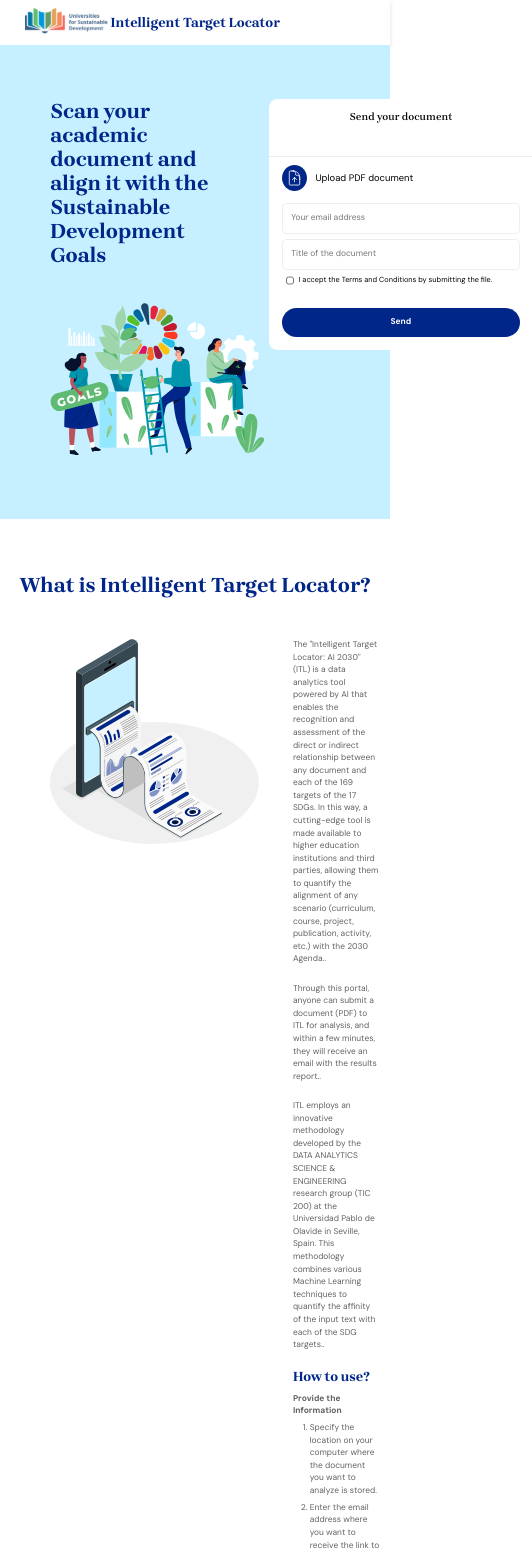
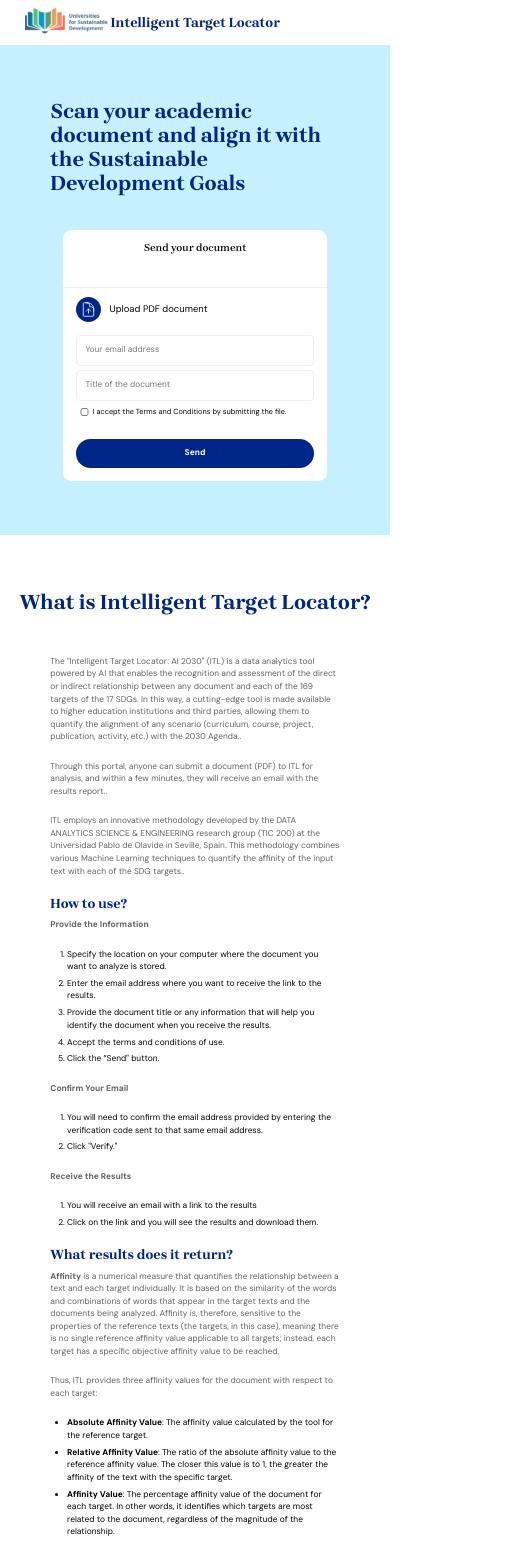
Before and after one commit to enredacoop/usdt, a React (Vite) app in the folder packages/frontend/: page / in a window 390 px wide. Shown: the top 1552 px of the page, 532 px wide, since content can reach past the window. Built offline with nearby package versions, Linux system fonts and the light colour scheme.

Commit message:
update style of descriptions

```diff
--- a/packages/frontend/src/pages/Home/index.tsx
+++ b/packages/frontend/src/pages/Home/index.tsx
@@ -1,7 +1,7 @@
 import Form from "../../components/Form";
 import "./styles.scss";
 import itlImg from "../../assets/img/ITL-hero.svg";
-import amicoImg from "../../assets/img/amico.svg";
+// import amicoImg from "../../assets/img/amico.svg";
 import upoImg from "../../assets/img/upo.png";
 import vilniausImg from "../../assets/img/vilniaus.jpeg";
 import savoniaImg from "../../assets/img/savonia.png";
@@ -37,7 +37,6 @@
       <div className="infosection">
         <h2>What is Intelligent Target Locator?</h2>
         <div className="infosection__block">
-          <img className="infosection__image" src={amicoImg} alt="" />
           <div className="infosection__content">
             <p>
             The &quot;Intelligent Target Locator: AI {2030}&quot; (ITL) is a data analytics tool
@@ -62,6 +61,7 @@
             <h3>How to use?</h3>
             <p>
             <strong>Provide the Information</strong>
+            </p>
             <ol>
               <li>Specify the location on your computer where the document you want
               to analyze is stored.</li>
@@ -72,18 +72,21 @@
               <li>Accept the terms and conditions of use.</li>
               <li>Click the ”Send&quot; button.</li>
             </ol>
+            <p>
             <strong>Confirm Your Email</strong>
+            </p>
             <ol>
               <li>You will need to confirm the email address provided by entering the
               verification code sent to that same email address.</li>
               <li>Click &quot;Verify.&quot;</li>
             </ol>
+            <p>
             <strong>Receive the Results</strong>
+            </p>
             <ol>
               <li>You will receive an email with a link to the results</li>
               <li>Click on the link and you will see the results and download them.</li>
             </ol>
-            </p>
             <h3>What results does it return?</h3>
             <p>
            <strong>Affinity</strong> is a numerical measure that quantifies the relationship between a text
@@ -98,6 +101,7 @@
             <p>
             Thus, ITL provides three affinity values for the document with respect to each
 target:
+            </p>
             <ul>
               <li>
               <strong>Absolute Affinity Value</strong>: The affinity value calculated by the tool for the
@@ -112,10 +116,10 @@
 target. In other words, it identifies which targets are most related to the
 document, regardless of the magnitude of the relationship.</li>
             </ul>
-            </p>
             <h3>Downloading numerical results</h3>
             <p>
             The tool provides two options to download the numerical results of the analysis:
+            </p>
             <ul>
                 <li>
                 Document Affinity: Returns a file (CSV) with the affinity values of the whole
@@ -128,7 +132,6 @@
               goal and target for every sentence in the document.
             </li></ul>
             <img className="infosection__descriptionImage" src={table2} alt="Affinity values per target" />
-            </p>
           </div>
         </div>
       </div>
--- a/packages/frontend/src/pages/Home/styles.scss
+++ b/packages/frontend/src/pages/Home/styles.scss
@@ -50,6 +50,8 @@
 
 .infosection {
   @include home-section();
+  max-width: 80rem;
+  margin: auto;
   &__block {
     display: flex;
     flex-direction: row;
@@ -67,14 +69,15 @@
     height: 100%;
     object-fit: contain;
   }
-  & p {
+  & p,
+  & ol,
+  & ul {
     width: 100%;
     font: $font-text-md;
     margin-bottom: 2rem;
   }
   & ol,
   & ul {
-    margin-top: 0.5rem;
     & li {
       margin-left: 2rem;
       margin-bottom: 0.5rem;
@@ -108,3 +111,28 @@
     }
   }
 }
+
+@media screen and (max-width: 768px) {
+.herosection {
+  &__title {
+    padding-right: 0;
+  }
+  &__img {
+    display: none;
+  }
+  &__block {
+    width: 100%;
+  }
+  &__wrapper {
+    flex-direction: column;
+  }
+  &__form {
+    justify-content: center;
+  }
+}
+.partnerssection {
+  &__block {
+    flex-direction: column;
+  }
+}
+}
```
Lines whose indentation alone changed are shown as unchanged.
